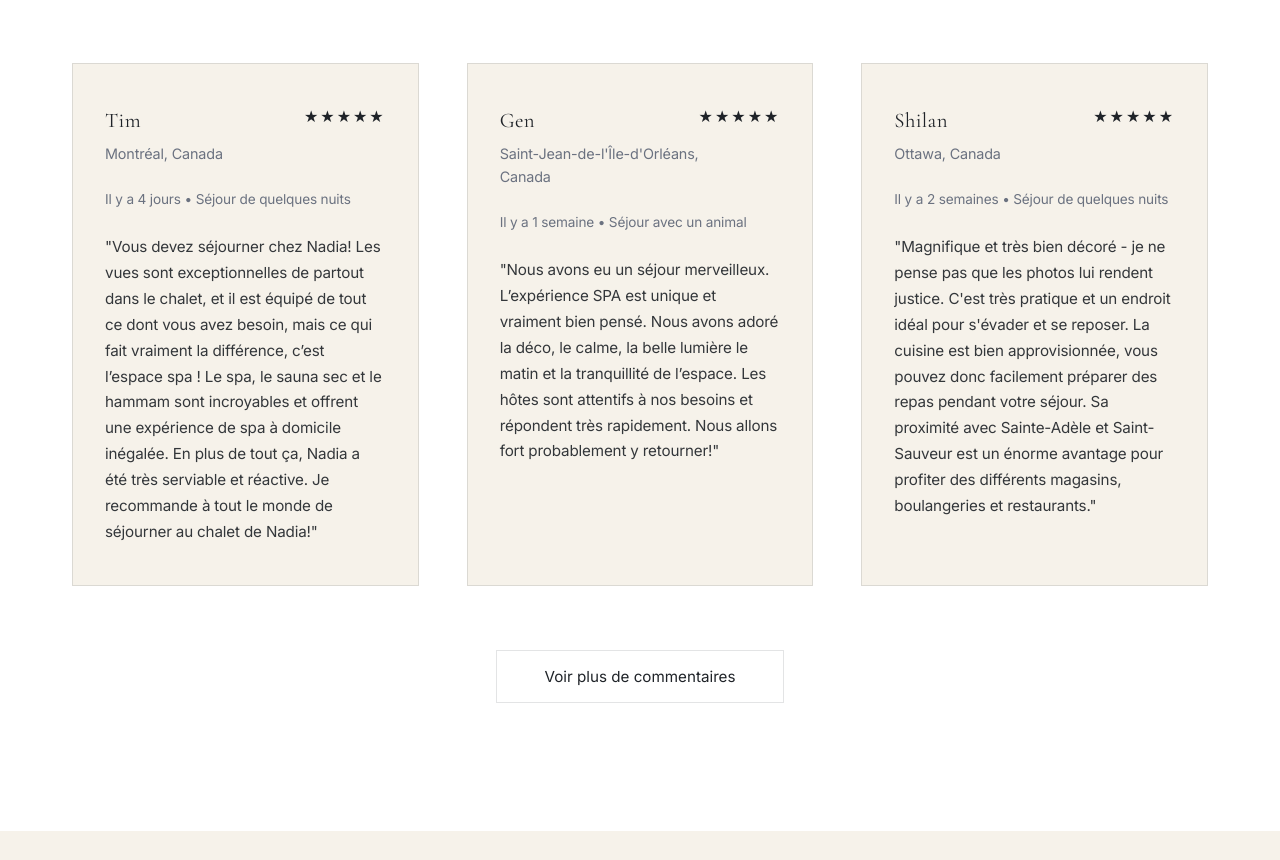
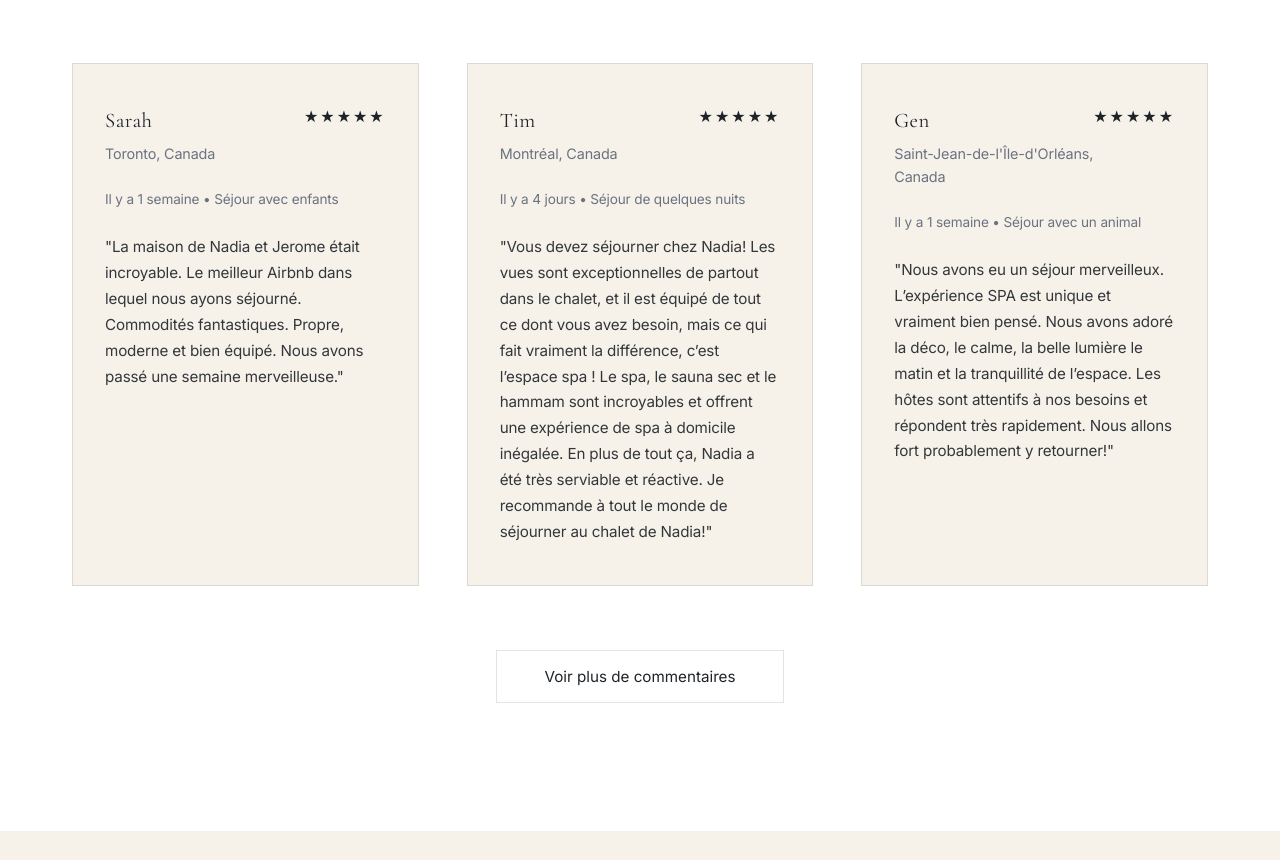
Before and after one commit to Projetxana/ALTARA, a React (Vite) app: page /ayana in a window 1280 px wide. Shown: the part 7118-7978 px from the top of the page. Built offline with nearby package versions, Linux system fonts and the light colour scheme; no server answers; the database is empty; a web font is replaced by a local one.

Commit message:
feat: Add Sarah review to Home page

```diff
--- a/src/site/pages/Home.jsx
+++ b/src/site/pages/Home.jsx
@@ -388,6 +388,12 @@ const GalleryCarousel = () => {
 /* REVIEWS DATA AND COMPONENTS */
 const REVIEWS_DATA = [
     {
+        name: "Sarah",
+        location: "Toronto, Canada",
+        date: "Il y a 1 semaine • Séjour avec enfants",
+        text: "La maison de Nadia et Jerome était incroyable. Le meilleur Airbnb dans lequel nous ayons séjourné. Commodités fantastiques. Propre, moderne et bien équipé. Nous avons passé une semaine merveilleuse."
+    },
+    {
         name: "Tim",
         location: "Montréal, Canada",
         date: "Il y a 4 jours • Séjour de quelques nuits",
```
